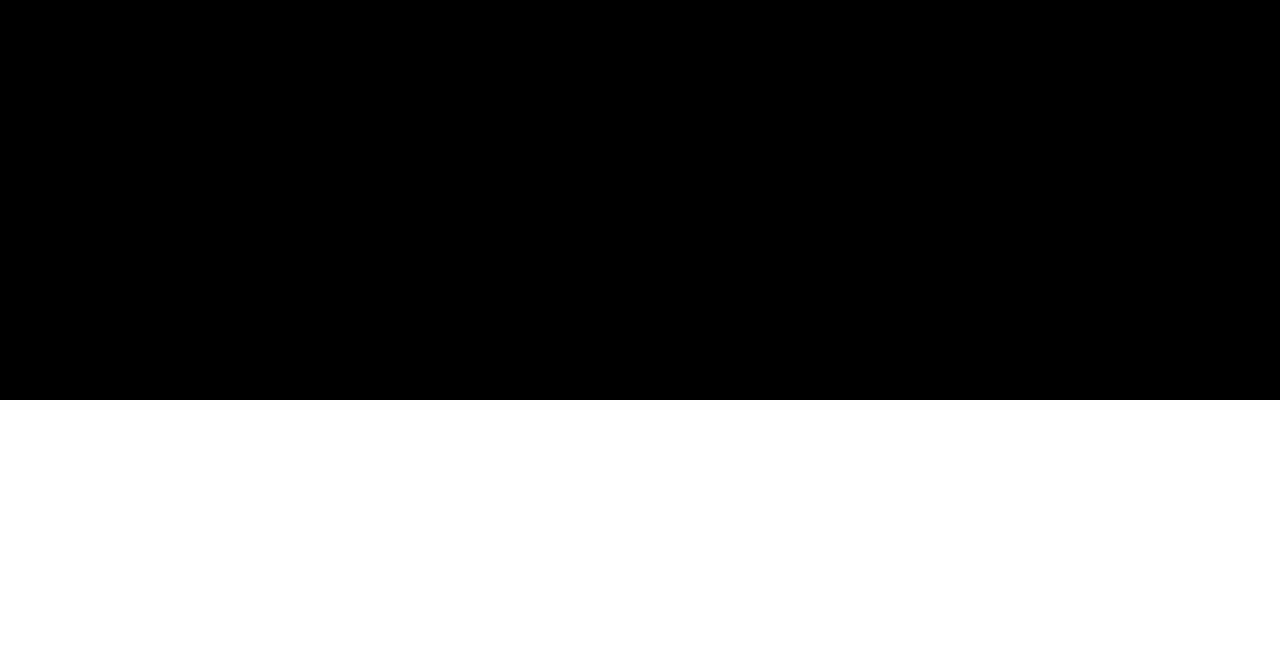
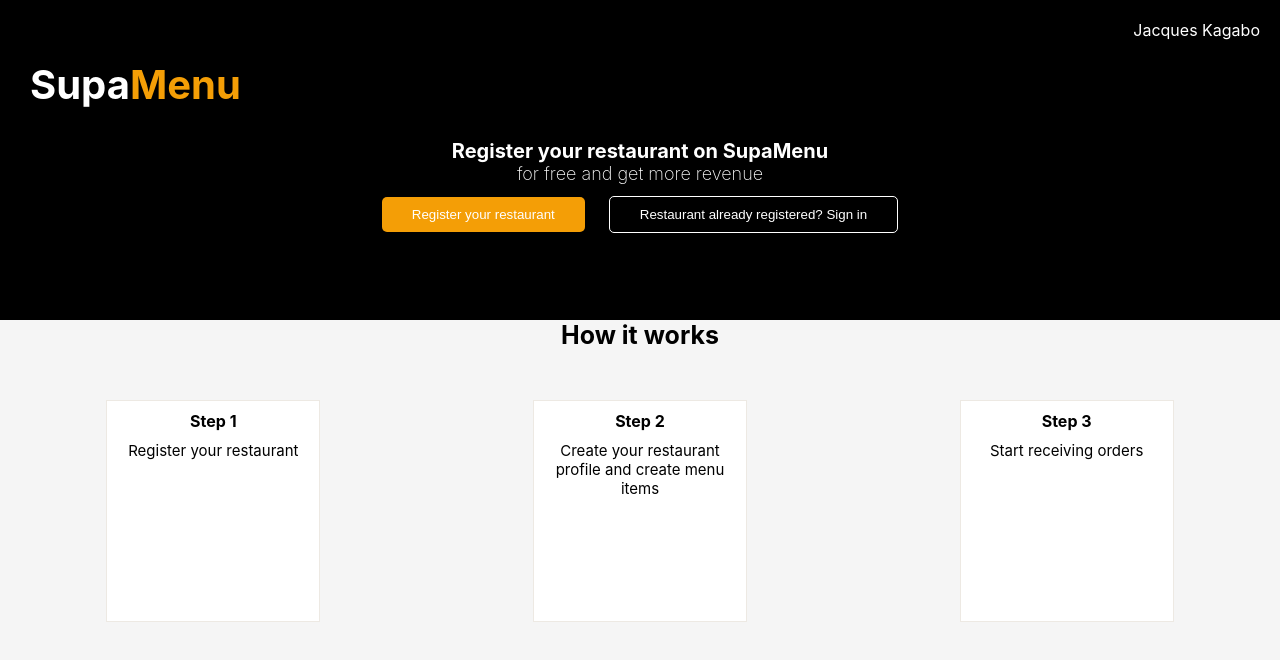
Before and after one commit to teta-Lena/SupaMenu, a React (Create React App) app: page / in a window 1280 px wide. Shown: the top 660 px of the page. Built offline with nearby package versions, Linux system fonts and the light colour scheme.

Commit message:
home page

```diff
--- a/src/App.css
+++ b/src/App.css
@@ -1,5 +1,7 @@
 .App {
   text-align: center;
+  margin: 0;
+  padding: 0;
 }
 
 .App-logo {
--- a/src/components/HomePage.js
+++ b/src/components/HomePage.js
@@ -5,7 +5,9 @@ const HomePage = () => {
     <div className="home-container">
       <div className="header">
         <div className="top-header">
-          <div className="user"></div>
+          <div className="user">
+            <p>Jacques Kagabo</p>
+          </div>
           <div className="title">
             <h2>
               Supa<span>Menu</span>
@@ -13,13 +15,32 @@ const HomePage = () => {
           </div>
         </div>
         <div className="menu-header">
-          <p>motto</p>
+          <p className="menu-header-p">Register your restaurant on SupaMenu</p>
+          <p className="sub-menu-header">for free and get more revenue</p>
           <div className="options-btns">
-            <p>btns</p>
+            <button>Register your restaurant</button>
+            <button> Restaurant already registered? Sign in </button>
           </div>
         </div>
       </div>
-      <div className="options"></div>
+
+      <div className="options">
+        <p className="options-p">How it works</p>
+        <div className="boxes">
+          <div className="box-step">
+            <h4>Step 1</h4>
+            <p>Register your restaurant</p>
+          </div>
+          <div className="box-step">
+            <h4>Step 2</h4>
+            <p>Create your restaurant profile and create menu items</p>
+          </div>
+          <div className="box-step">
+            <h4>Step 3</h4>
+            <p>Start receiving orders</p>
+          </div>
+        </div>
+      </div>
     </div>
   );
 };
--- a/src/index.css
+++ b/src/index.css
@@ -17,8 +17,109 @@ code {
 
 .home-container {
   height: 100vh;
+  padding: 0;
+  margin: 0;
+  flex-direction: column;
+  display: flex;
 }
 .header{
   background-color: black;
+  height: 40%;
+
+}
+
+span{
+  color: #f49e06;
+}
+h2{
+  color: white;
+}
+p{
+  color: white;
+}
+
+.user{
+  display: flex;
+  justify-content: flex-end;
+  padding: 20px;
+}
+
+.title{
+  display: flex;
+  justify-content: flex-start;
+  margin-bottom: 30px;
+}
+
+.title h2{
+  font-size: 40px;
+  padding: 0px 30px;
+}
+/* .menu-header{
+  display: block;
+} */
+.menu-header-p{
+  font-size: 20px;
+  font-weight: 700;
+}
+.sub-menu-header{
+  font-size: 18px;
+  font-weight: 200;
+}
+
+.options-btns button:nth-child(1){
+  padding: 10px 30px;
+  border-radius: 5px;
+  color: white;
+  margin: 12px;
+  background-color: #f49e06;
+  border: none;
+  font-weight: 500;
+}
+
+.options-btns button:nth-child(2){
+  padding: 10px 30px;
+  border-radius: 5px;
+  color: white;
+  margin: 12px;
+  background-color:black;
+  border: 1px solid white;
+  font-weight: 500;
+}
+.options{
+  background-color: whitesmoke;
   height: 50%;
 }
+.options-p{
+  color: black;
+  font-weight: bold;
+  font-size: 25px;
+  /* padding: 3px; */
+}
+
+.boxes{
+  display: flex;
+  flex-direction: row;
+  justify-content:space-around;
+  /* background-color: navy; */
+  margin-top: 40px;
+  height:100%;
+  width: 100%;
+}
+
+.box-step{
+  background-color: white;
+  border: 0.5px solid rgb(237, 233, 227);
+  /* box-shadow:2px 2px 4px 0 rgba(0, 0, 0, 0.2);
+  */
+  width: 15%;
+  height: 50%;
+  padding: 10px;
+  margin: 10px;
+  align-items: center;
+}
+
+.box-step p{
+  font-size: 15px;
+  padding: 10px;
+  color: black;
+}
```
